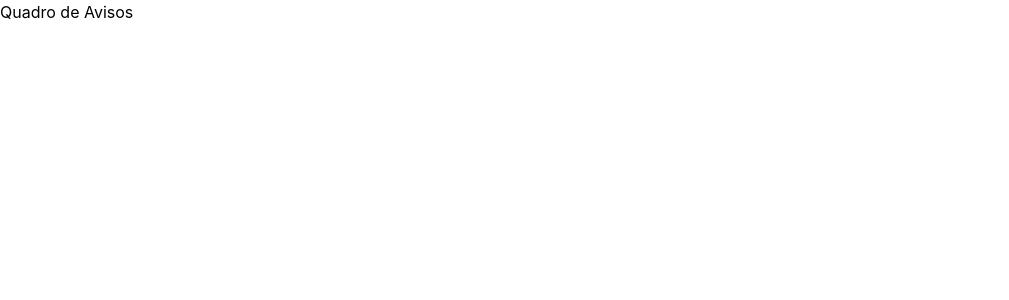
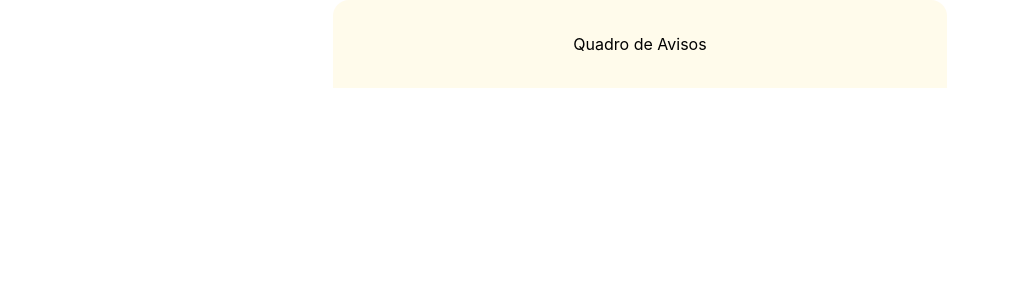
Before and after one commit to luanmvcosta0/quadro-avisos-fe, a React (Vite) app: page / in a window 1280 px wide. Shown: the top 300 px of the page, without its empty margins (0-1009 px from the left). Built offline with nearby package versions, Linux system fonts and the light colour scheme.

Commit message:
feat: implement Header component in App

```diff
--- a/src/App.tsx
+++ b/src/App.tsx
@@ -1,7 +1,12 @@
 import "./index.css";
+import Header from "./notice_board/components/Header";
 
 function App() {
-  return <div>Quadro de Avisos</div>;
+  return (
+    <div>
+      <Header />
+    </div>
+  );
 }
 
 export default App;
--- /dev/null
+++ b/src/notice_board/components/Header.tsx
@@ -0,0 +1,11 @@
+function Header() {
+  return (
+    <div className="flex flex-col items-center">
+      <div className="bg-amber-50  bg px-60 py-8 rounded-t-2xl">
+        Quadro de Avisos
+      </div>
+    </div>
+  );
+}
+
+export default Header;
```
